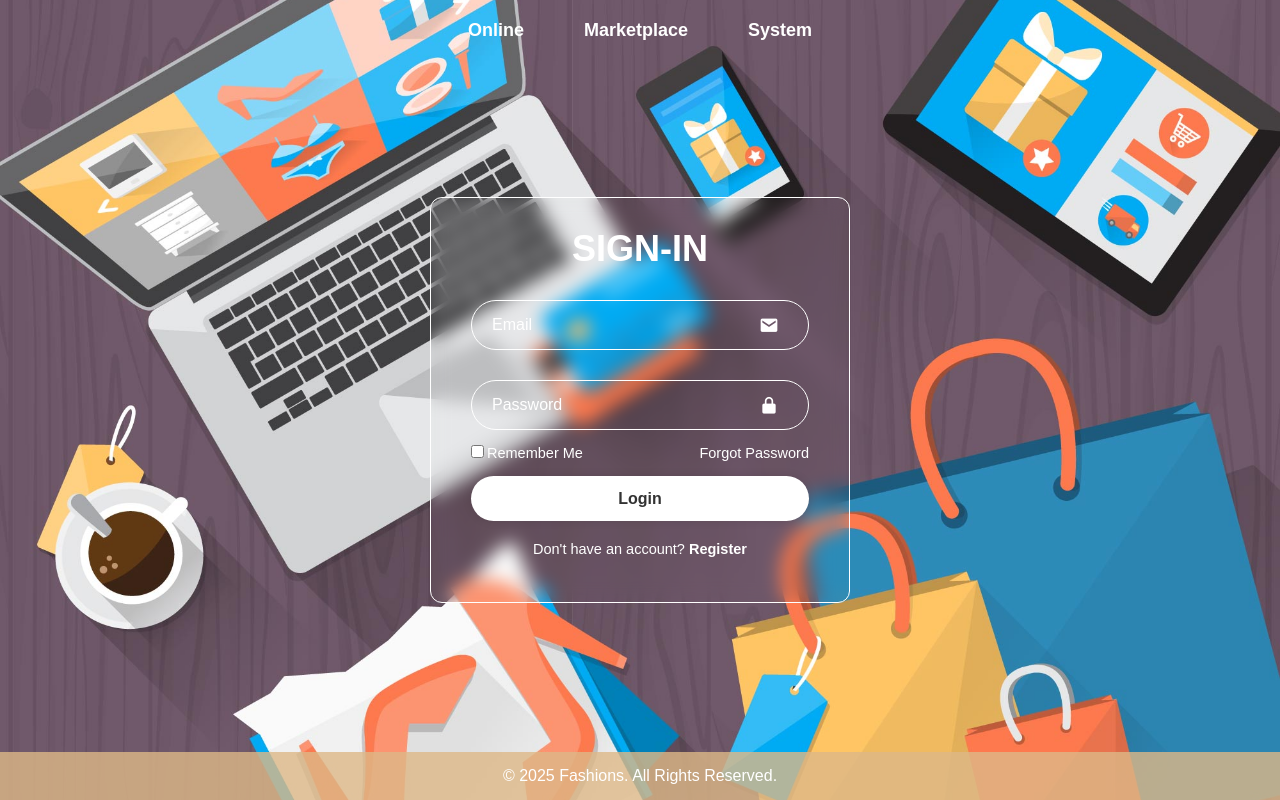
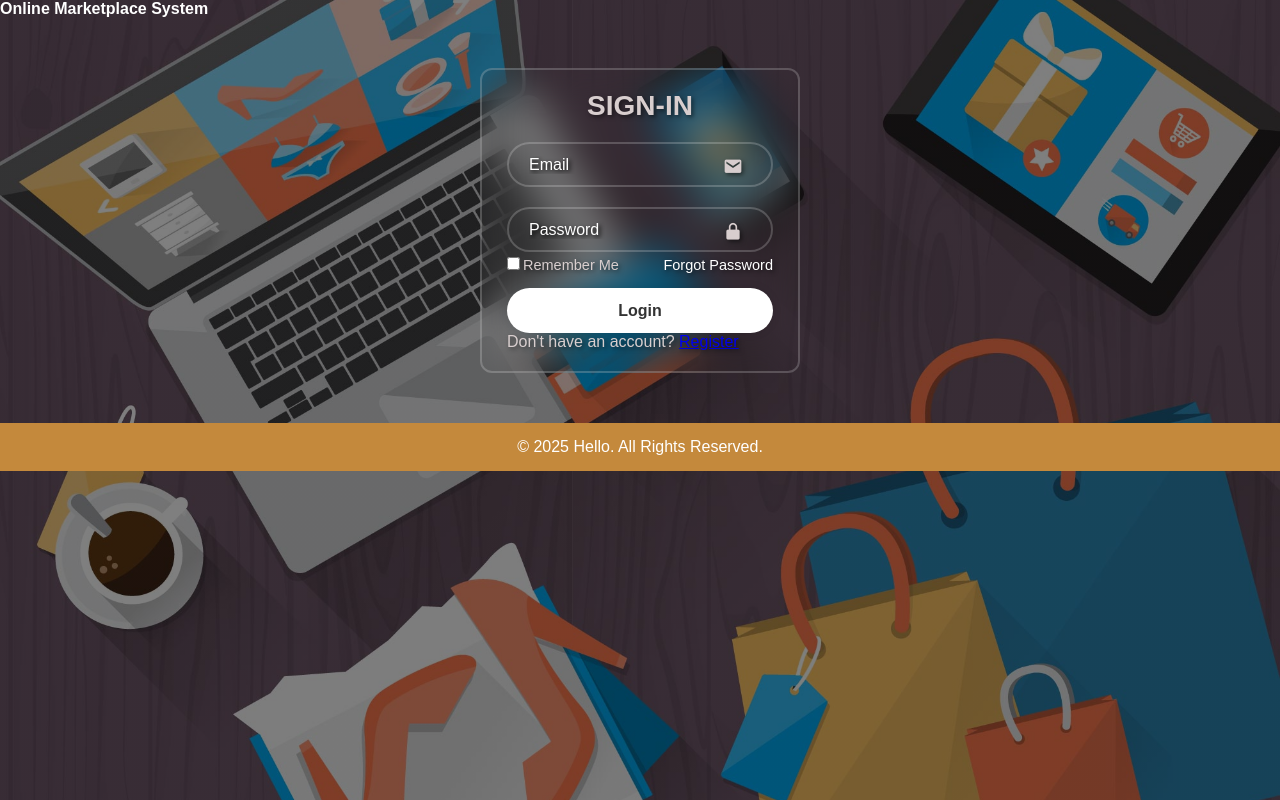
Before and after one commit to SamonteJulesjen-BSIT2E/Marketplace, a PHP site: page /login.php in a window 1280 px wide. Run offline with PHP 8.4, Linux system fonts and the light colour scheme.

Commit message:
registry css

```diff
--- a/SYSTEM/Login/login.css
+++ b/SYSTEM/Login/login.css
@@ -1,122 +1,110 @@
-*{
-
+* {
   margin: 0;
-
   padding: 0;
   box-sizing: border-box;
   font-family: "Poppins", sans-serif;
 }
-  nav {
-    position: fixed;
-   top: 0;
-  left: 0;
-  width: 100%;
-  background: blue;
-  margin:20px;
+
+/* Full-page layout for sticky footer */
+html, body {
+  height: 100%;
+  display: flex;
+  flex-direction: column;
+  background: linear-gradient(rgba(0,0,0,0.5), rgba(0,0,0,0.5)), url(coffee.jpg) no-repeat center/cover;
+  color: #d8cece;
 }
-  ul {
-    position: fixed;
-    top: 0;
-    left: 0;
-    width: 100%;
-    background: blur;
-    margin:20px;
-  }
-  nav ul {
-    list-style: none;
-    display: flex;
-    gap: 20px;
-    padding: 0;
-    margin: 0;
-    align-items: center;
-    justify-content: center;
-  }
-  nav ul b{
-      color: white;
-      text-decoration: none;
-      margin:20px;
-      font-size: 18px;
-  }
-  body{
+
+/* Content wrapper pushes footer to bottom */
+.main-content {
+  flex: 1;
   display: flex;
   justify-content: center;
   align-items: center;
-    min-height: 100vh;
-    background: url(coffee.jpg) no-repeat;
-    background-size: cover;
-    background-position: center;
+  padding: 50px 15px;
 }
-  .wrapper{
-    width: 420px;
+
+/* Register form container */
+.wrapper {
+  width: 320px;
   background: transparent;
   border: 2px solid rgba(255, 255, 255, .2);
-    backdrop-filter: blur(9px);
-    color: #fff;
+  backdrop-filter: blur(20px);
   border-radius: 12px;
-    padding: 30px 40px;
-    border: solid white 1px;
+  padding: 20px 25px;
+  text-shadow: 2px 2px 4px rgba(0, 0, 0, 0.5);
+  position: relative;
 }
-  .wrapper h1{
-    font-size: 36px;
+
+/* Headings */
+.wrapper h1 {
+  font-size: 28px;
   text-align: center;
 }
-  .wrapper .input-box{
+
+/* Input box styles */
+.wrapper .input-box,
+.wrapper .confirminput-box {
   position: relative;
   width: 100%;
-    height: 50px;
+  height: 45px;
+  margin: 20px 0;
+}
 
-    margin: 30px 0;
-  }
-  .input-box input{
+.input-box input,
+.confirminput-box input {
   width: 100%;
   height: 100%;
   background: transparent;
-    border: none;
-    outline: none;
   border: 2px solid rgba(255, 255, 255, .2);
   border-radius: 40px;
   font-size: 16px;
   color: #fff;
   padding: 20px 45px 20px 20px;
-    border: solid white .75px;
+  outline: none;
 }
-  .input-box input::placeholder{
+
+.input-box input::placeholder,
+.confirminput-box input::placeholder {
   color: #fff;
 }
-  .input-box i{
+
+.input-box i,
+.confirminput-box i {
   position: absolute;
   right: 20px;
   top: 30%;
   transform: translate(-50%);
   font-size: 20px;
-    color: white;
+}
 
-  }
-  .wrapper .remember-forgot{
+/* Remember me / Forgot password */
+.wrapper .remember-forgot {
   display: flex;
   justify-content: space-between;
   font-size: 14.5px;
   margin: -15px 0 15px;
 }
-  .remember-forgot label input{
+
+.remember-forgot label input {
   accent-color: #fff;
   margin-right: 3px;
+}
 
-  }
-  .remember-forgot a{
+.remember-forgot a {
   color: #fff;
   text-decoration: none;
+}
 
-  }
-  .remember-forgot a:hover{
+.remember-forgot a:hover {
   text-decoration: underline;
 }
-  .wrapper .btn{
+
+/* Submit button */
+.wrapper .btn {
   width: 100%;
   height: 45px;
   background: #fff;
   border: none;
-    outline: none;
   border-radius: 40px;
   box-shadow: 0 0 10px rgba(0, 0, 0, .1);
   cursor: pointer;
@@ -124,31 +112,32 @@
   color: #333;
   font-weight: 600;
 }
-  .wrapper .register-link{
+
+/* Login link */
+.wrapper .login-link {
   font-size: 14.5px;
   text-align: center;
   margin: 20px 0 15px;
+}
 
-  }
-  .register-link p a{
+.login-link p a {
   color: #fff;
   text-decoration: none;
   font-weight: 600;
 }
-  .register-link p a:hover{
+
+.login-link p a:hover {
   text-decoration: underline;
 }
+
+/* Sticky Footer */
 .footer {
-    background-color: rgba(222, 184, 135, 0.8); /* burlywood with 80% opacity */
+  background-color: rgb(196, 137, 60);
   color: white;
   text-align: center;
   padding: 15px 0;
-    position: absolute;
-    bottom: 0;
   width: 100%;
 }
-
-
 
 .footer-links {
   margin: 10px 0;
--- a/SYSTEM/Login/login.php
+++ b/SYSTEM/Login/login.php
@@ -28,7 +28,7 @@
             if ($row['role'] === 'admin') {
                 header("Location: dashboard1.php");
             } else {
-                header("Location: admindash.php");
+                header("Location: admin_dashboard.php");
             }
             exit();
         } else {
@@ -47,7 +47,7 @@
   <meta charset="UTF-8">
   <title>Login Form</title>
   <meta name="viewport" content="width=device-width, initial-scale=1">
-  <link rel="stylesheet" href="../Styles/login.css">
+  <link rel="stylesheet" href="register.css">
   <link href='https://unpkg.com/boxicons@2.1.4/css/boxicons.min.css' rel='stylesheet'>
 </head>
 <body>
@@ -60,6 +60,7 @@
   </ul>
 </nav>
 
+<div class="main-content">
 <div class="wrapper">
   <form action="login.php" method="POST">
     <h1>SIGN-IN</h1>
@@ -88,9 +89,9 @@
     </div>
   </form>
 </div>
-
+</div>
 <div class="footer">
-  <p>&copy; 2025 Fashions. All Rights Reserved.</p>
+  <p>&copy; 2025 Hello. All Rights Reserved.</p>
 </div>
 
 </body>
--- a/SYSTEM/Login/register.css
+++ b/SYSTEM/Login/register.css
@@ -1,47 +1,41 @@
 *{
-
     margin: 0;
-<<<<<<< HEAD
-
-=======
->>>>>>> f95abfc7841e005d9be42cf147606f7a01871a6b
     padding: 0;
     box-sizing: border-box;
     font-family: "Poppins", sans-serif;
   }
   body{
-    display: flex;
-    justify-content: center;
-    align-items: center;
     min-height: 100vh;
-    background: url(coffee.jpg) no-repeat;
-    background-size: cover;
-    background-position: center;
+    margin: 0;
+    padding: 0;
+    background: linear-gradient(rgba(0,0,0,0.5), rgba(0,0,0,0.5)), url(coffee.jpg) no-repeat center/cover;
   }
+
+ /*container ng register*/
   .wrapper{
-    width: 420px;
+    width: 320px;
+    margin: 50px auto;
     background: transparent;
     border: 2px solid rgba(255, 255, 255, .2);
-    backdrop-filter: blur(9px);
-<<<<<<< HEAD
-    color: #fff;
-=======
+    backdrop-filter: blur(20px);
     color: #d8cece;
->>>>>>> f95abfc7841e005d9be42cf147606f7a01871a6b
     border-radius: 12px;
-    padding: 30px 40px;
+    padding: 20px 25px;
+    text-shadow: 2px 2px 4px rgba(0, 0, 0, 0.5);
+    position: relative;
   }
   .wrapper h1{
-    font-size: 36px;
+     font-size: 28px;
     text-align: center;
   }
   .wrapper .input-box{
     position: relative;
-    width: 100%;
-    height: 50px;
+     width: 100%;
+    height: 45px;
+    margin: 20px 0;
+  }
 
-    margin: 30px 0;
-  }
+
   .input-box input{
     width: 100%;
     height: 100%;
@@ -52,6 +46,7 @@
     border-radius: 40px;
     font-size: 16px;
     color: rgb(255, 255, 255);
+    text-shadow: 2px 2px 4px rgba(0, 0, 0, 1);
     padding: 20px 45px 20px 20px;
   }
   .input-box input::placeholder{
@@ -144,12 +139,11 @@
     text-decoration: underline;
   }
   .footer {
-    background-color: burlywood;
+    z-index: 1;
+    background-color: rgb(196, 137, 60);
     color: white;
     text-align: center;
     padding: 15px 0;
-    position: absolute;
-    bottom: 0;
     width: 100%;
   }
 
--- a/SYSTEM/Login/register.php
+++ b/SYSTEM/Login/register.php
@@ -54,7 +54,7 @@
 <head>
     <meta charset="UTF-8">
     <title>SIGN-UP</title>
-    <link rel="stylesheet" href="../Styles/register.css">
+    <link rel="stylesheet" href="register.css">
     <link href="https://unpkg.com/boxicons@2.1.4/css/boxicons.min.css" rel="stylesheet">
 </head>
 <body>
```
Lines whose indentation alone changed are shown as unchanged.
